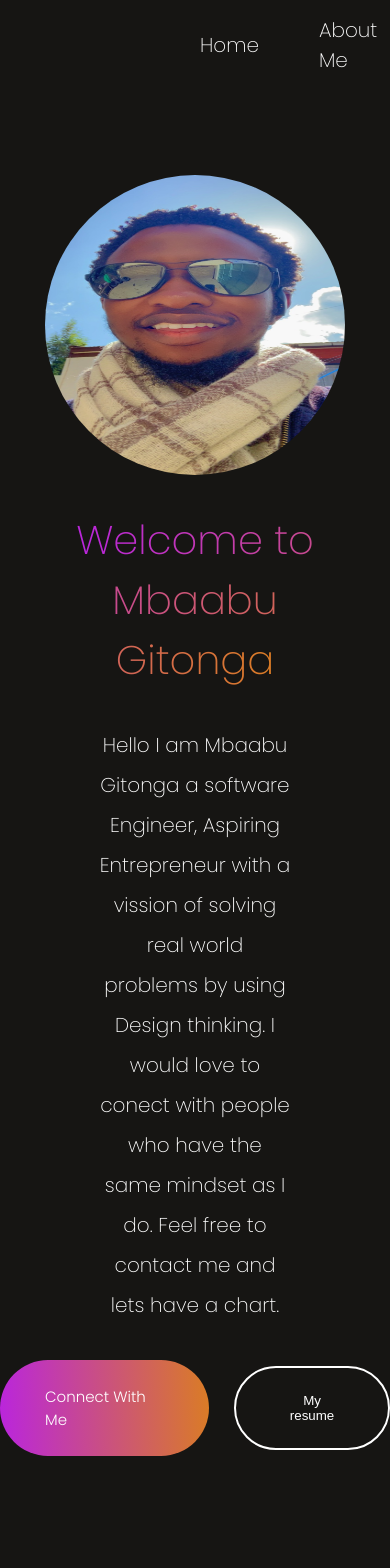
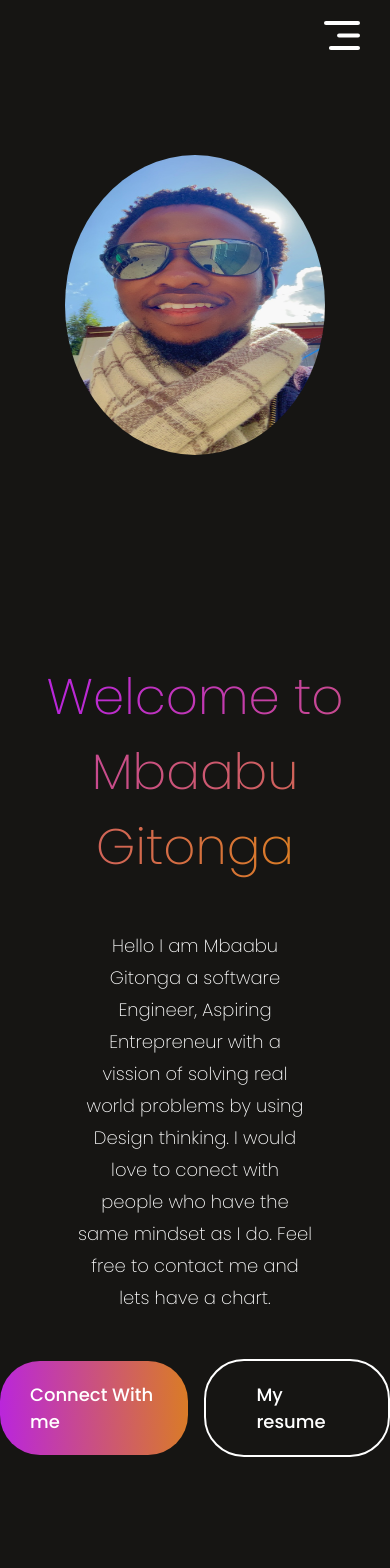
Before and after one commit to gitongah/portforlio, a React (Vite) app: page / in a window 390 px wide. Shown: the top 1568 px of the page. Built offline with nearby package versions, Linux system fonts and the light colour scheme.

Commit message:
Added some  media query for the nav and the hero section

```diff
--- a/src/Components/Hero/Hero.css
+++ b/src/Components/Hero/Hero.css
@@ -71,3 +71,37 @@
 .hero-resume:hover{
   border: 2px solid #B923E1;
 }
+
+@media(max-width:768px) {
+  .hero img{
+    margin-bottom:120px;
+    width: 260px;
+  }
+  .hero h1{
+    margin-top: 50px;
+    width: 90%;
+    font-size: 50px;
+  }
+  .hero p{
+    width: 60%;
+    font-size: 18px;
+    line-height: 32px;
+    margin: 10px 0px;
+  }
+  .hero-action{
+    gap: 16px;
+    font-size: 18px;
+    font-weight: 500;
+    margin-bottom: 50px ;
+  }
+  .hero-connect{
+    padding: 20px 30px;
+    border-radius: 40px;
+
+  }
+  .hero-resume{
+    padding: 20px 50px;
+    border-radius: 40px;
+  }
+
+}
--- a/src/Components/Hero/Hero.jsx
+++ b/src/Components/Hero/Hero.jsx
@@ -25,8 +25,8 @@ const Hero = () => {
         who have the same mindset as I do. Feel free to contact me and lets have a chart.
         </p>
         <div className="hero-action">
-          <div className="hero-connect"><AnchorLink className='anchor-link' offset={50} href='#contact'>Connect With Me</AnchorLink></div>
-          <button id="downloadResume" className="hero-resume">My resume</button>
+          <div className="hero-connect"><AnchorLink className='anchor-link' offset={50} href='#contact'>Connect With me</AnchorLink></div>
+          <div id="downloadResume" className="hero-resume">My resume</div>
         </div>
       </div>
   );
--- a/src/Components/Navbar/Navbar.css
+++ b/src/Components/Navbar/Navbar.css
@@ -49,3 +49,50 @@
   text-decoration: none ;
   color: white;
 }
+.nav-mob-close{
+  display: none;
+}
+.nav-mob-open{
+  display: none;
+}
+@media(max-width:768px){
+  .navbar{
+    margin: 20px 50px;
+  }
+  .nav-connect{
+    display: none;
+  }
+  .nav-mob-open{
+    display: block;
+    position: fixed;
+    right: 30px;
+  }
+  .nav-mob-close{
+    display: block;
+    position: relative;
+    top: 30px;
+    left: 290px;
+    width: 30px;
+  }
+  .nav-menu{
+    position: fixed;
+    flex-direction: column;
+    align-items: start;
+    top: 0;
+    gap: 30px;
+    background-color: #1f0016;
+    width: 350px;
+    height: 100%;
+    z-index: 2;
+    transition: 0.5s;
+    right: -350px;
+  }
+
+  .nav-menu li{
+    font-size: 30px;
+    padding-left:100px ;
+    flex-direction: row;
+    gap: 20px;
+  }
+
+}
--- a/src/Components/Navbar/Navbar.jsx
+++ b/src/Components/Navbar/Navbar.jsx
@@ -1,9 +1,13 @@
 import React, { useState } from 'react'
+import { useRef } from 'react';
 
 import './Navbar.css'
 import logo from '../../assets/logo.svg'
 import underline from '../../assets/nav_underline.svg'
 import AnchorLink from 'react-anchor-link-smooth-scroll'
+import menu_open from '../../assets/menu_open.svg'
+import menu_close from '../../assets/menu_close.svg'
+
 
 export const Navbar = () => {
 
@@ -14,11 +18,22 @@ export const Navbar = () => {
 
 
   const [menu, setMenu] = useState('')
+  const menuRef = useRef();
+
+  const openMenue = ()=>{
+    menuRef.current.style.right='0'
+  }
+
+  const closeMenue = ()=>{
+    menuRef.current.style.right='-350px'
+  }
   return (
     <div className='navbar'>
 
       {/* <img src={logo} alt="Edwin Mbaabu logo" /> */}
-      <ul className='nav-menu'>
+      <img className="nav-mob-open"src={menu_open} onClick= {openMenue }alt="" />
+      <ul className='nav-menu' ref={menuRef}>
+        <img className="nav-mob-close"src={menu_close} onClick={closeMenue}  alt="" />
         <li>
           <AnchorLink className='anchor-link' href='#home'>
             <p onClick={() => setMenu('home')}>Home</p>
--- a/src/index.css
+++ b/src/index.css
@@ -7,7 +7,7 @@
 body{
   height: 100vh;
   background: #161513;
-  color: white;
+  color: white ;
   font-family: 'Poppins', sans-serif;
   font-weight: 200;
   font-style: normal;
```
